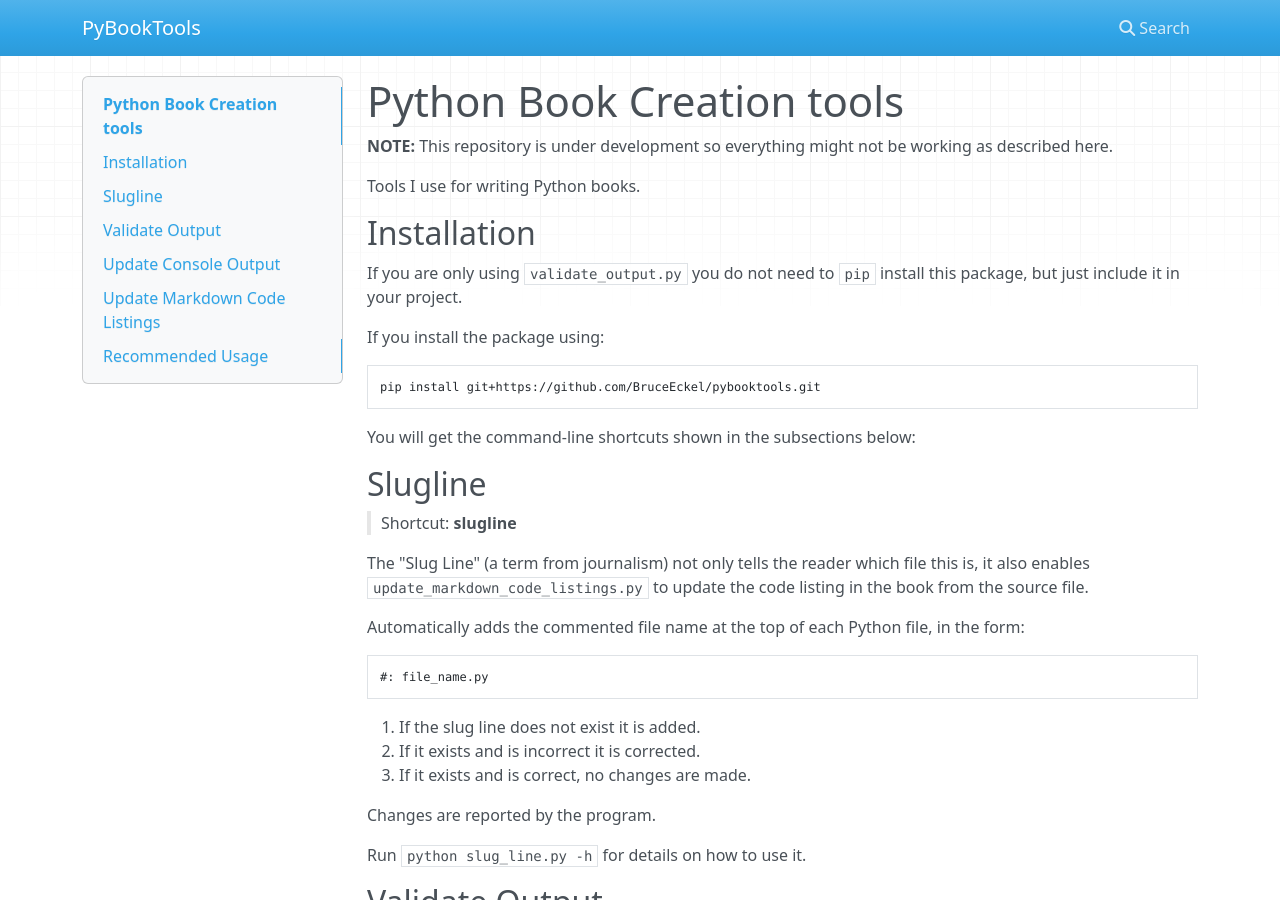
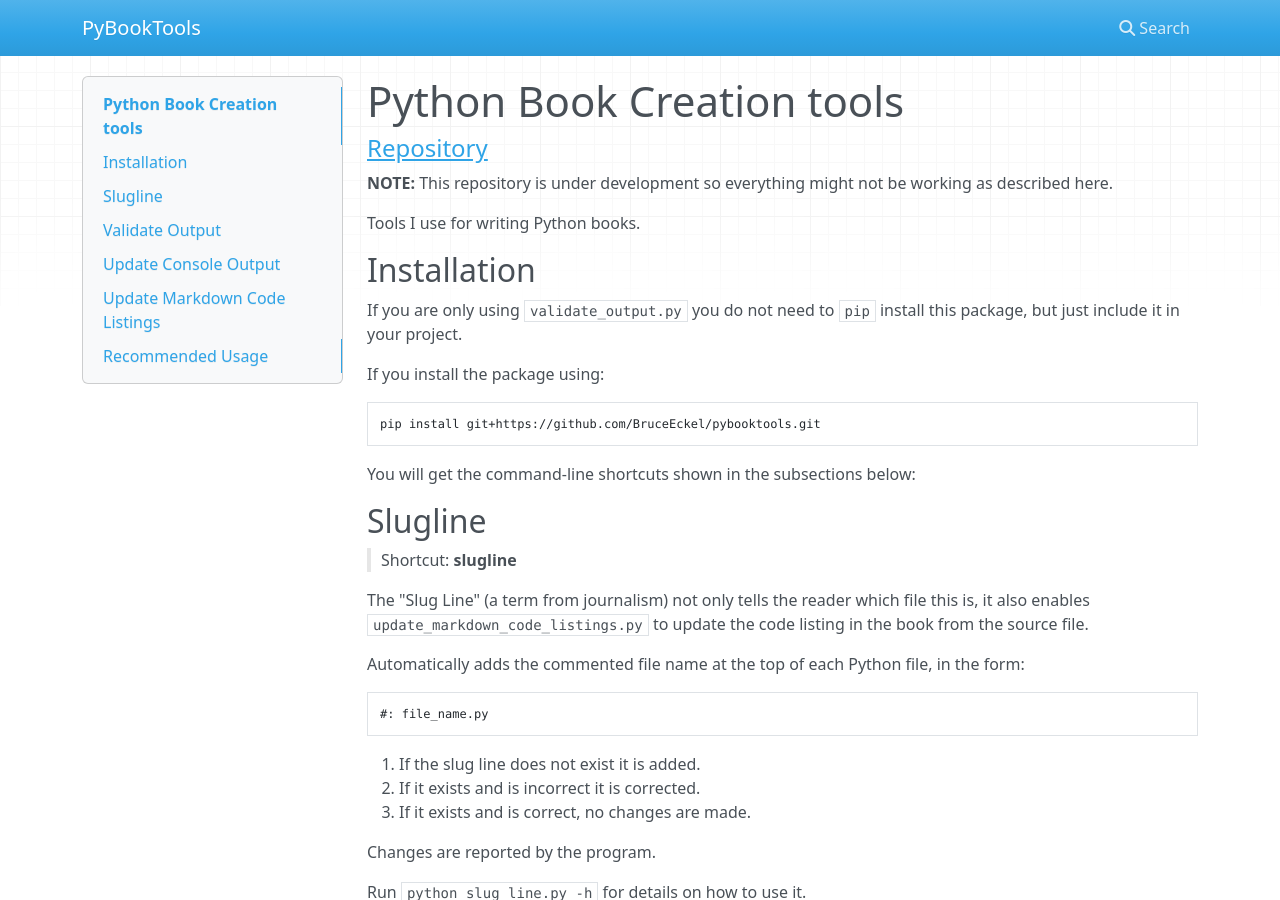
Before and after one commit to BruceEckel/pybooktools, an MkDocs documentation site: the page built from docs/index.md, in a window 1280 px wide and 900 px high. Built offline with MkDocs 1.6.1, drawn with Linux system fonts in a browser that asks for light colours; nearby versions of some CDN libraries.

Commit message:
Update index.md

```diff
--- a/docs/index.md
+++ b/docs/index.md
@@ -1,4 +1,6 @@
 # Python Book Creation tools
+
+#### [Repository](https://github.com/BruceEckel/pybooktools)
 
 **NOTE:** This repository is under development so
 everything might not be working as described here.
```
